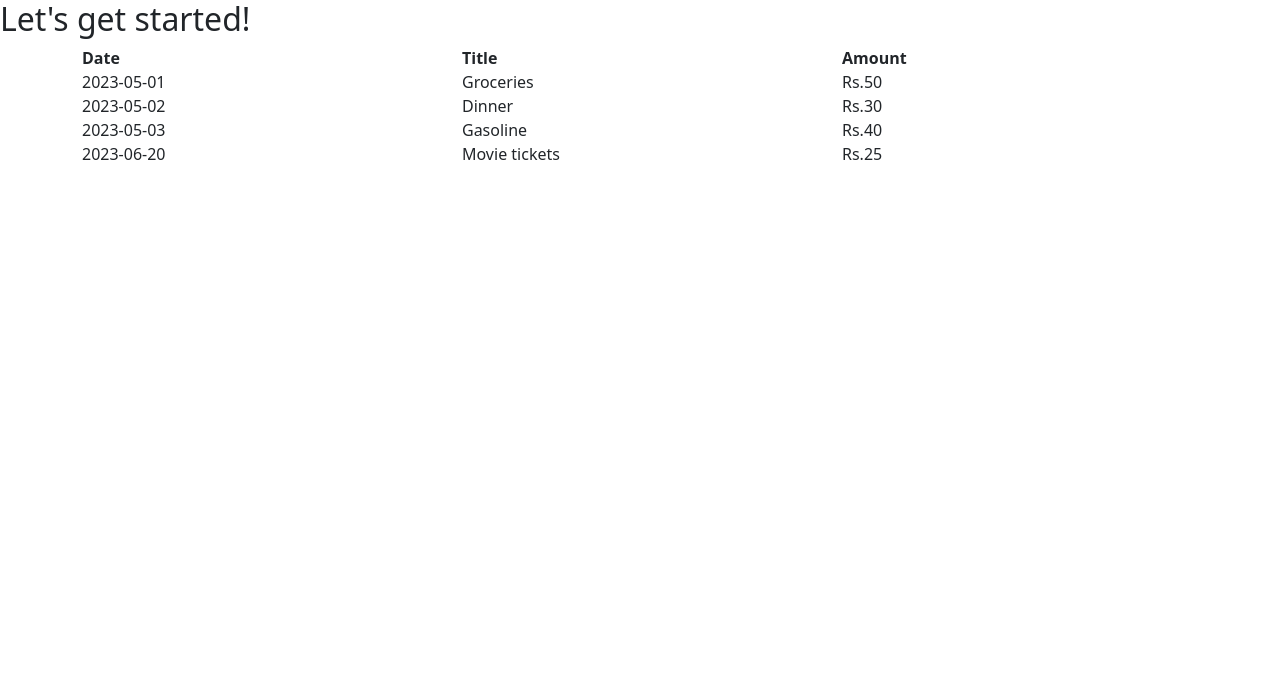
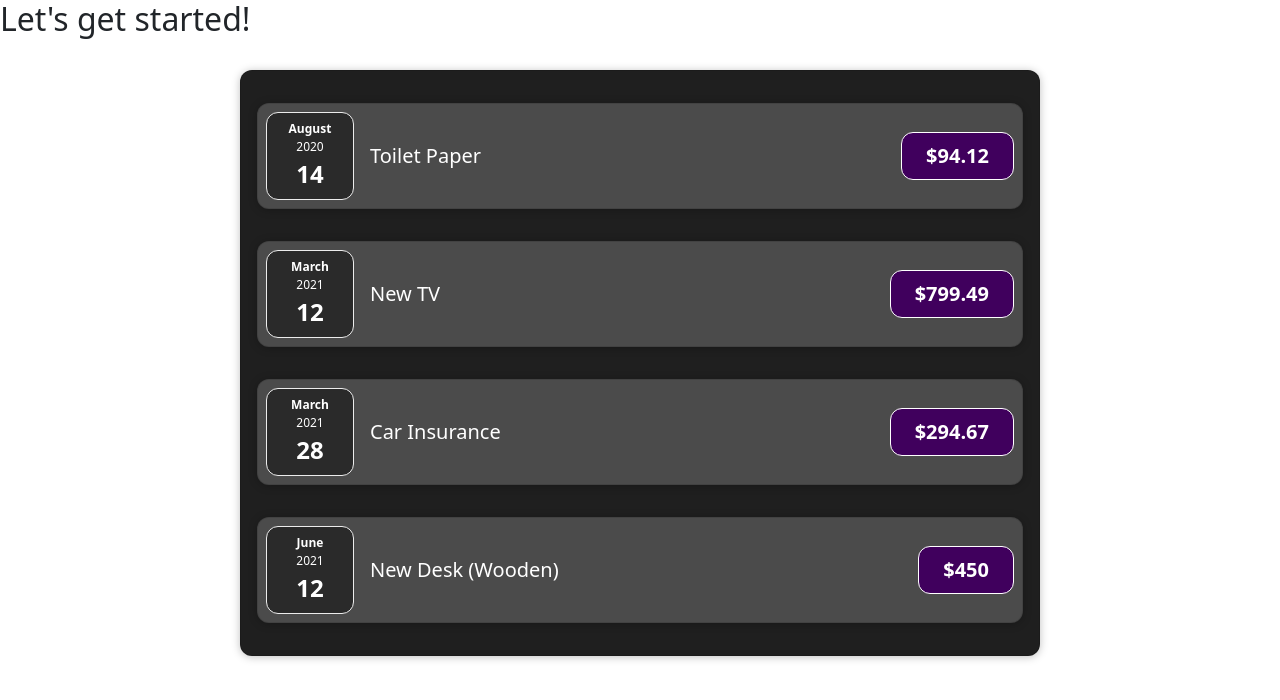
Before and after one commit to nidhijagga/demo-react, a JavaScript app: page / in a window 1280 px wide. Shown: the top 700 px of the page. Built offline with nearby package versions, Linux system fonts and the light colour scheme.

Commit message:
Task 11 - Children Props and Behind the Scenes

```diff
--- a/src/App.js
+++ b/src/App.js
@@ -1,22 +1,32 @@
-import ExpenseItem from './components/ExpenseItem';
-import expenseItems from './expenseItems.json';
+import Expenses from "./components/Expenses";
 
 function App() {
+  const expenses = [
+    {
+      id: "e1",
+      title: "Toilet Paper",
+      amount: 94.12,
+      date: new Date(2020, 7, 14),
+    },
+    { id: "e2", title: "New TV", amount: 799.49, date: new Date(2021, 2, 12) },
+    {
+      id: "e3",
+      title: "Car Insurance",
+      amount: 294.67,
+      date: new Date(2021, 2, 28),
+    },
+    {
+      id: "e4",
+      title: "New Desk (Wooden)",
+      amount: 450,
+      date: new Date(2021, 5, 12),
+    },
+  ];
+
   return (
     <div>
       <h2>Let's get started!</h2>
-      <div className="container">
-      <div className="row">
-          <div className="col"> <strong> Date </strong></div>
-          <div className="col"><strong> Title </strong></div>
-          <div className="col"><strong> Amount </strong></div>
-        </div>
-      </div>
-      {
-        expenseItems.expenses.map((exp)=>{
-          return <ExpenseItem date={exp.date} title={exp.title} amount={exp.amount}/>
-        })
-      }
+      <Expenses items={expenses} />
     </div>
   );
 }
--- /dev/null
+++ b/src/components/Card.css
@@ -0,0 +1,4 @@
+.card {
+  border-radius: 12px;
+  box-shadow: 0 1px 8px rgba(0, 0, 0, 0.25);
+}
--- /dev/null
+++ b/src/components/Card.js
@@ -0,0 +1,9 @@
+import "./Card.css";
+
+function Card(props) {
+  const classes = "card " + props.className;
+
+  return <div className={classes}>{props.children}</div>;
+}
+
+export default Card;
--- /dev/null
+++ b/src/components/ExpenseDate.css
@@ -0,0 +1,26 @@
+.expense-date {
+  display: flex;
+  flex-direction: column;
+  width: 5.5rem;
+  height: 5.5rem;
+  border: 1px solid #ececec;
+  background-color: #2a2a2a;
+  color: white;
+  border-radius: 12px;
+  align-items: center;
+  justify-content: center;
+}
+
+.expense-date__month {
+  font-size: 0.75rem;
+  font-weight: bold;
+}
+
+.expense-date__year {
+  font-size: 0.75rem;
+}
+
+.expense-date__day {
+  font-size: 1.5rem;
+  font-weight: bold;
+}
--- /dev/null
+++ b/src/components/ExpenseDate.js
@@ -0,0 +1,17 @@
+import "./ExpenseDate.css";
+
+function ExpenseDate(props) {
+  const month = props.date.toLocaleString("en-US", { month: "long" });
+  const day = props.date.toLocaleString("en-US", { day: "2-digit" });
+  const year = props.date.getFullYear();
+
+  return (
+    <div className="expense-date">
+      <div className="expense-date__month">{month}</div>
+      <div className="expense-date__year">{year}</div>
+      <div className="expense-date__day">{day}</div>
+    </div>
+  );
+}
+
+export default ExpenseDate;
--- /dev/null
+++ b/src/components/ExpenseItem.css
@@ -0,0 +1,55 @@
+.expense-item {
+  display: flex;
+  justify-content: space-between;
+  align-items: center;
+  padding: 0.5rem;
+  margin: 1rem 0;
+  background-color: #4b4b4b;
+  flex-direction: row;
+}
+
+.expense-item__description {
+  display: flex;
+  flex-direction: column;
+  gap: 1rem;
+  align-items: flex-end;
+  flex-flow: column-reverse;
+  justify-content: flex-start;
+  flex: 1;
+}
+
+.expense-item h2 {
+  color: #3a3a3a;
+  font-size: 1rem;
+  flex: 1;
+  margin: 0 1rem;
+  color: white;
+}
+
+.expense-item__price {
+  font-size: 1rem;
+  font-weight: bold;
+  color: white;
+  background-color: #40005d;
+  border: 1px solid white;
+  padding: 0.5rem;
+  border-radius: 12px;
+}
+
+@media (min-width: 580px) {
+  .expense-item__description {
+    flex-direction: row;
+    align-items: center;
+    justify-content: flex-start;
+    flex: 1;
+  }
+
+  .expense-item__description h2 {
+    font-size: 1.25rem;
+  }
+
+  .expense-item__price {
+    font-size: 1.25rem;
+    padding: 0.5rem 1.5rem;
+  }
+}
--- a/src/components/ExpenseItem.js
+++ b/src/components/ExpenseItem.js
@@ -1,15 +1,16 @@
+import ExpenseDate from "./ExpenseDate";
+import Card from "./Card";
+import "./ExpenseItem.css";
+
 function ExpenseItem(props) {
   return (
-    <>
-      <div className="container">
-        <div className="row">
-          <div className="col">{props.date}</div>
-          <div className="col">{props.title}</div>
-          <div className="col">Rs.{props.amount}</div>
-        </div>
+    <Card className="expense-item">
+      <ExpenseDate date={props.date} />
+      <div className="expense-item__description">
+        <h2>{props.title}</h2>
+        <div className="expense-item__price">${props.amount}</div>
       </div>
-
-    </>
+    </Card>
   );
 }
 
--- /dev/null
+++ b/src/components/Expenses.css
@@ -0,0 +1,7 @@
+.expenses {
+  padding: 1rem;
+  background-color: rgb(31, 31, 31);
+  margin: 2rem auto;
+  width: 50rem;
+  max-width: 95%;
+}
--- /dev/null
+++ b/src/components/Expenses.js
@@ -0,0 +1,32 @@
+import ExpenseItem from "./ExpenseItem";
+import Card from "./Card";
+import "./Expenses.css";
+
+function Expenses(props) {
+  return (
+    <Card className="expenses">
+      <ExpenseItem
+        title={props.items[0].title}
+        amount={props.items[0].amount}
+        date={props.items[0].date}
+      />
+      <ExpenseItem
+        title={props.items[1].title}
+        amount={props.items[1].amount}
+        date={props.items[1].date}
+      />
+      <ExpenseItem
+        title={props.items[2].title}
+        amount={props.items[2].amount}
+        date={props.items[2].date}
+      />
+      <ExpenseItem
+        title={props.items[3].title}
+        amount={props.items[3].amount}
+        date={props.items[3].date}
+      />
+    </Card>
+  );
+}
+
+export default Expenses;
```
